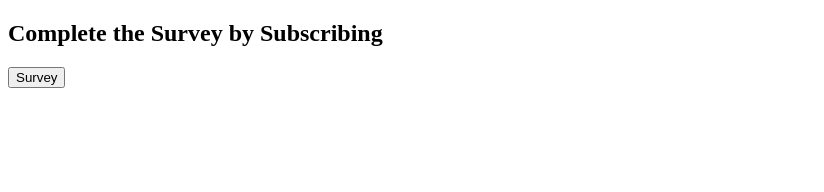
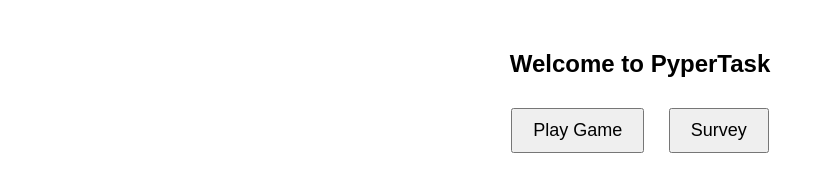
Before and after one commit to jiny119/GoldTask, a plain HTML site: page index.html in a window 1280 px wide. Shown: the whole page, without its empty margins (0-824 px from the left). Drawn offline with Linux system fonts and the light colour scheme.

Commit message:
Update index.html

```diff
--- a/index.html
+++ b/index.html
@@ -3,20 +3,46 @@
 <head>
     <meta charset="UTF-8">
     <meta name="viewport" content="width=device-width, initial-scale=1.0">
-    <title>Survey Button</title>
+    <title>PyperTask - Game & Survey</title>
+    <style>
+        body {
+            font-family: Arial, sans-serif;
+            text-align: center;
+            margin: 50px;
+        }
+        button {
+            font-size: 18px;
+            padding: 10px 20px;
+            margin: 10px;
+            cursor: pointer;
+        }
+    </style>
 </head>
 <body>
 
-    <h2>Complete the Survey by Subscribing</h2>
+    <h2>Welcome to PyperTask</h2>
 
+    <!-- Game Button -->
+    <button onclick="openGame()">Play Game</button>
+
+    <!-- Survey Button -->
     <button onclick="openSurvey()">Survey</button>
 
     <script>
+        // Function to Open Game in New Tab
+        function openGame() {
+            let gameURL = "https://html5.gamemonetize.co/kh8mri3a3hyrxqmqcxvipggs0tyed7xy/"; // Change this URL if needed
+            window.open(gameURL, "_blank");
+        }
+
+        // Function to Open YouTube Channel for Survey
         function openSurvey() {
             let confirmSubscribe = confirm("Please subscribe to the channel to complete the survey. Click OK after subscribing.");
             if (confirmSubscribe) {
                 window.open("https://www.youtube.com/@ToonCraftStudio-f7o", "_blank");
-                alert("Thank you! Now return and continue.");
+                setTimeout(() => {
+                    alert("Thank you! Now return and continue.");
+                }, 3000);
             } else {
                 alert("Survey will be completed only after subscription.");
             }
```
